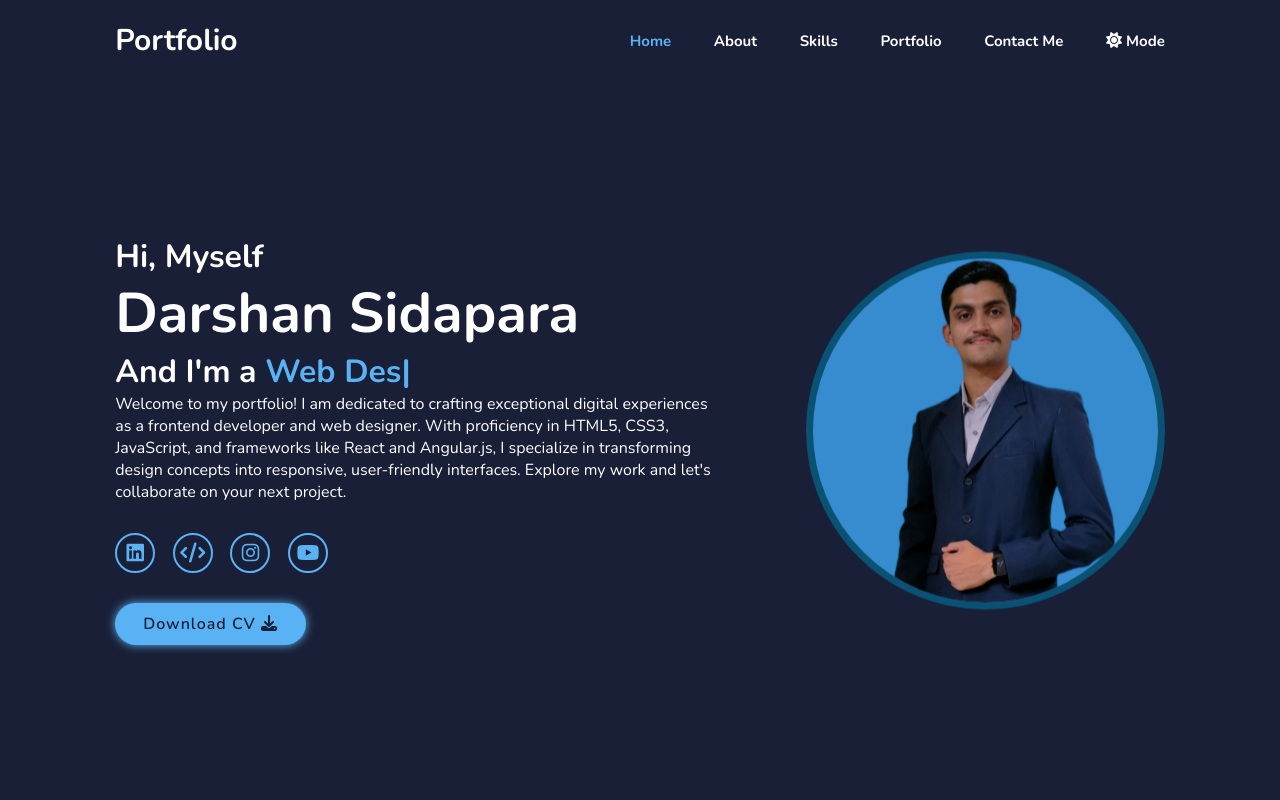
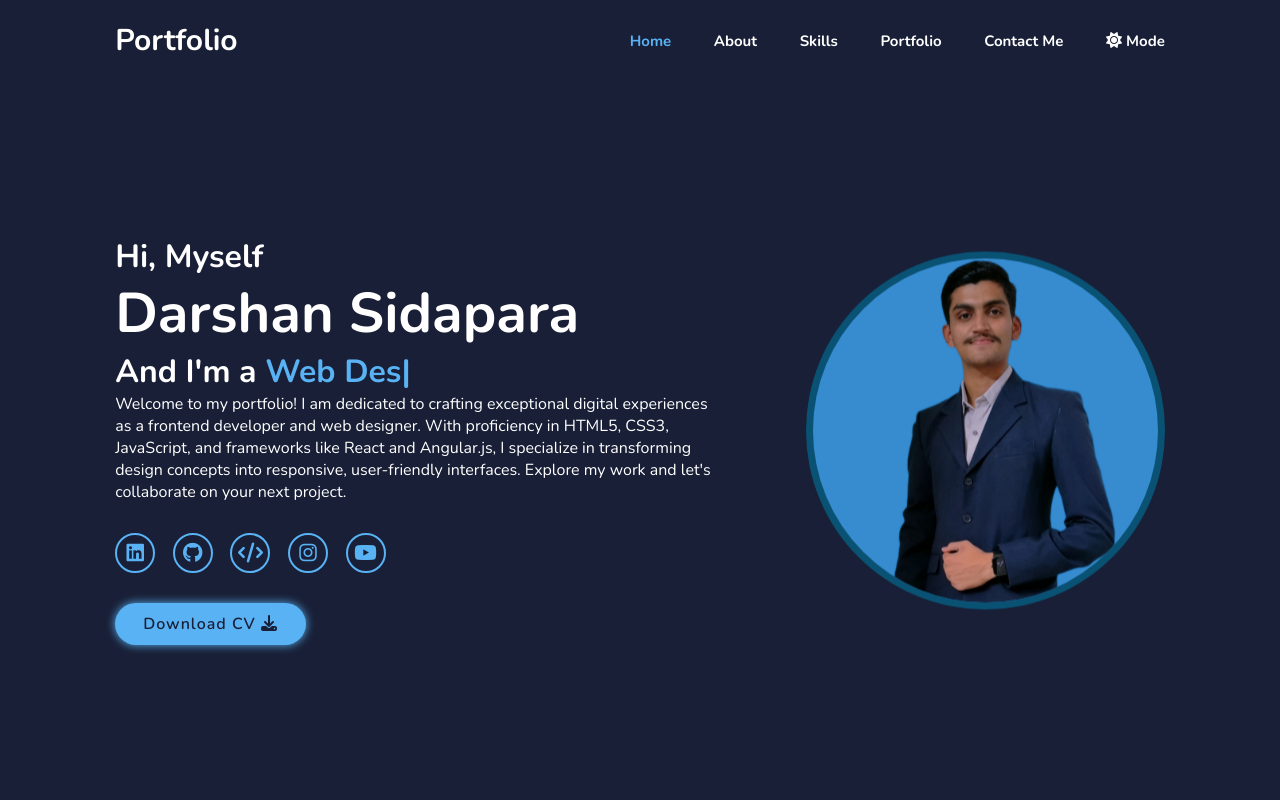
Before and after one commit to darshansidapara/Portfolio, a plain HTML site: page index.html in a window 1280 px wide. Shown: the top 800 px of the page. Drawn offline with nearby package versions, Linux system fonts and the light colour scheme.

Commit message:
Update index.html

```diff
--- a/index.html
+++ b/index.html
@@ -38,7 +38,7 @@
             <p>Welcome to my portfolio! I am dedicated to crafting exceptional digital experiences as a frontend developer and web designer. With proficiency in HTML5, CSS3, JavaScript, and frameworks like React and Angular.js, I specialize in transforming design concepts into responsive, user-friendly interfaces. Explore my work and let's collaborate on your next project.</p>
             <div class="social-media">
                 <a href="https://www.linkedin.com/in/darshan-sidapara-b96119223?utm_source=share&utm_campaign=share_via&utm_content=profile&utm_medium=android_app" target="_blank"><i class="fa-brands fa-linkedin"></i></a>
-                <!-- <a href="https://github.com/darshansidapara" target="_blank"><i class="fa-brands fa-github"></i></a> -->
+                <a href="https://github.com/darshansidapara" target="_blank"><i class="fa-brands fa-github"></i></a>
                 <a href="https://leetcode.com/darshan_2701/" target="_blank"><i class="fa-solid fa-code"></i></a>
                 <a href="https://www.instagram.com/darshan_2701?igsh=Y2kyZGc1OHZ1NTlh" target="_blank"><i class="fa-brands fa-instagram"></i></a>
                 <a href="https://youtube.com/@darshan_musics?si=zVHuORDswFudqMdg" target="_blank"><i class="fa-brands fa-youtube"></i></a>
```
